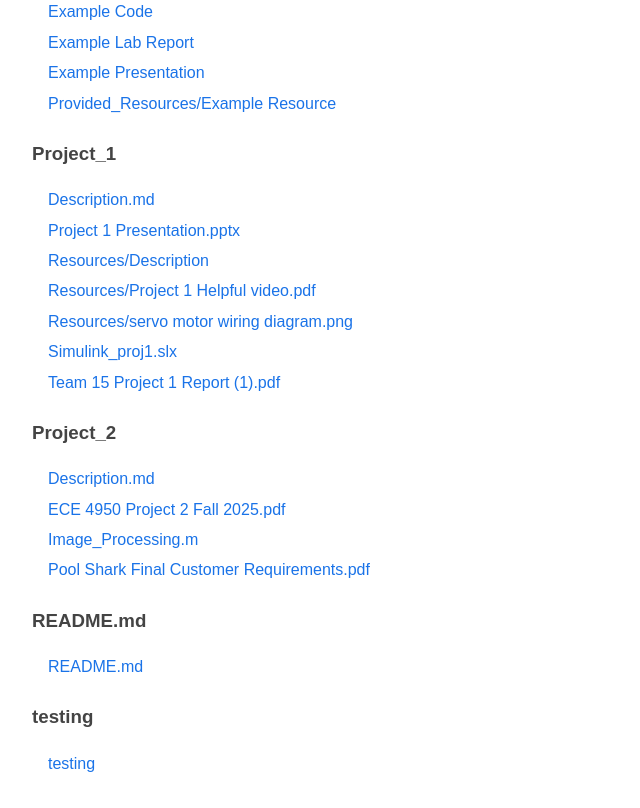
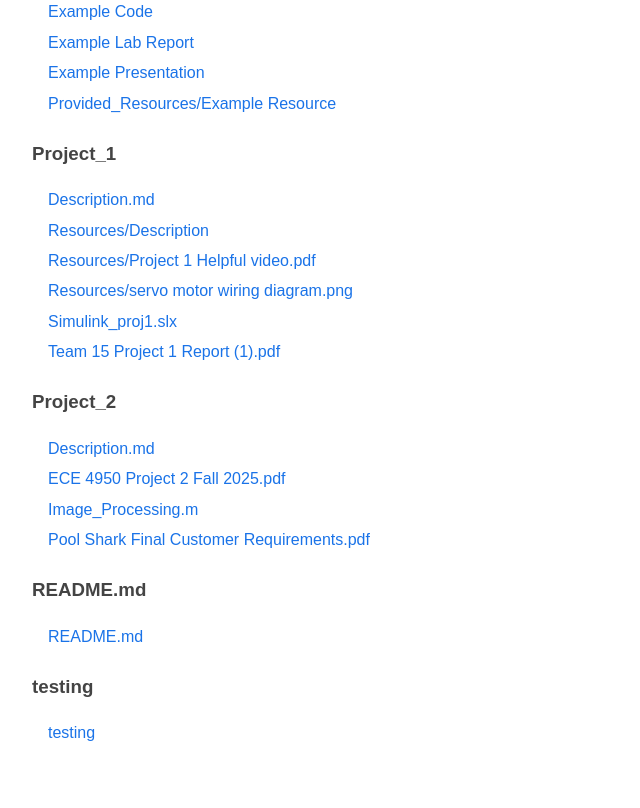
Before and after one commit to Senior-Design-Pool-Shark/ECE4950_Pool-Shark, a plain HTML site: page index.html in a window 1280 px wide. Shown: the part 745-1553 px from the top of the page, without its empty margins (0-640 px from the left). After the commit the page ends 1523 px from the top, so only its background shows below. Drawn offline with Linux system fonts and the light colour scheme.

Commit message:
deploy: c22b368db75ceaccc540db39043412a2da374613

```diff
--- a/index.html
+++ b/index.html
@@ -43,7 +43,6 @@
 </ul>
 <h3>Project_1</h3><ul>
 <li><a target="_blank" href="https://github.com/Senior-Design-Pool-Shark/ECE4950_Pool-Shark/blob/main/Project_1/Description.md">Description.md</a></li>
-<li><a target="_blank" href="https://github.com/Senior-Design-Pool-Shark/ECE4950_Pool-Shark/blob/main/Project_1/Project 1 Presentation.pptx">Project 1 Presentation.pptx</a></li>
 <li><a target="_blank" href="https://github.com/Senior-Design-Pool-Shark/ECE4950_Pool-Shark/blob/main/Project_1/Resources/Description">Resources/Description</a></li>
 <li><a target="_blank" href="https://github.com/Senior-Design-Pool-Shark/ECE4950_Pool-Shark/blob/main/Project_1/Resources/Project 1 Helpful video.pdf">Resources/Project 1 Helpful video.pdf</a></li>
 <li><a target="_blank" href="https://github.com/Senior-Design-Pool-Shark/ECE4950_Pool-Shark/blob/main/Project_1/Resources/servo motor wiring diagram.png">Resources/servo motor wiring diagram.png</a></li>
```
Also changed, not shown: 1 other file.
